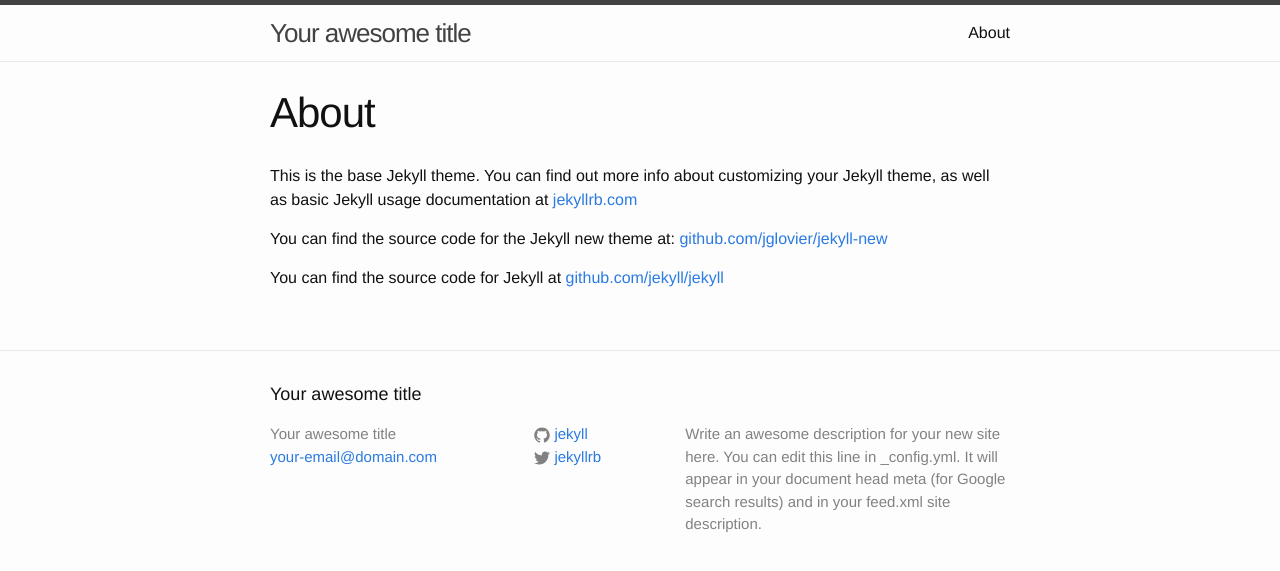
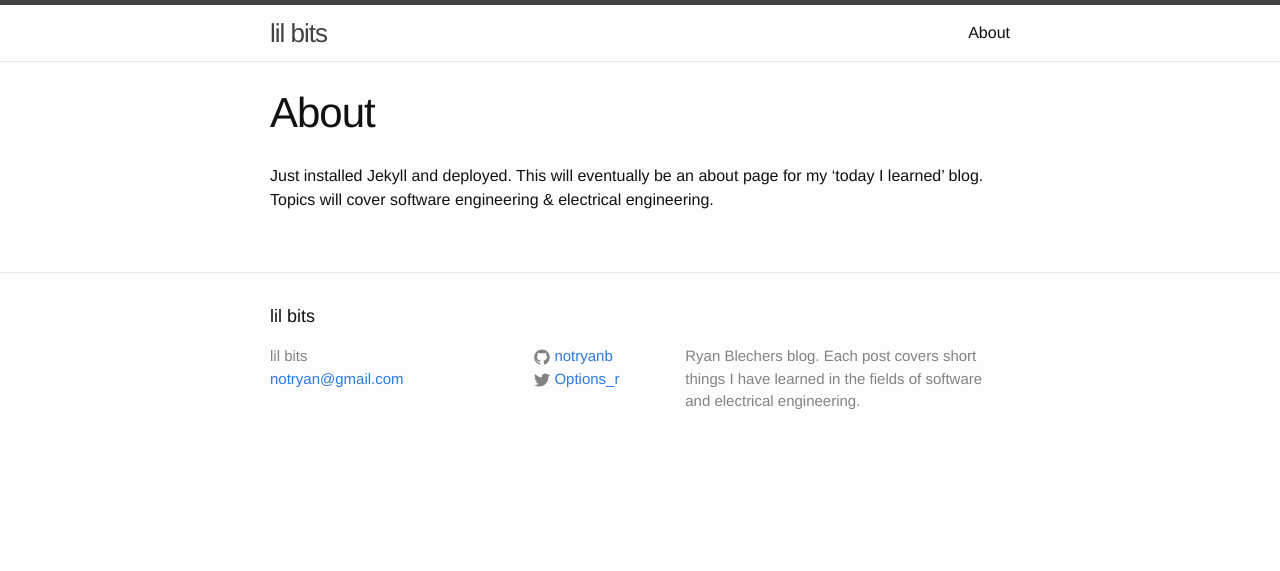
Before and after one commit to notryanb/notryanb.github.io, a Jekyll site: the page built from about.md, in a window 1280 px wide. Shown: the top 571 px of the page. Built offline with Jekyll 4.4.1, drawn with Linux system fonts in a browser that asks for light colours.

Commit message:
Update config with basic info

```diff
--- a/_config.yml
+++ b/_config.yml
@@ -1,14 +1,13 @@
 # Site settings
-title: Your awesome title
-email: your-email@domain.com
+title: 'lil bits'
+email: notryan@gmail.com
 description: > # this means to ignore newlines until "baseurl:"
-  Write an awesome description for your new site here. You can edit this
-  line in _config.yml. It will appear in your document head meta (for
-  Google search results) and in your feed.xml site description.
+  Ryan Blechers blog. Each post covers short things I have learned
+  in the fields of software and electrical engineering.
 baseurl: "" # the subpath of your site, e.g. /blog/
-url: "http://yourdomain.com" # the base hostname & protocol for your site
-twitter_username: jekyllrb
-github_username:  jekyll
+url: "http://notryan.github.com" # the base hostname & protocol for your site
+twitter_username: Options_r
+github_username:  notryanb
 
 # Build settings
 markdown: kramdown
--- a/about.md
+++ b/about.md
@@ -4,8 +4,4 @@
 permalink: /about/
 ---
 
-This is the base Jekyll theme. You can find out more info about customizing your Jekyll theme, as well as basic Jekyll usage documentation at [jekyllrb.com](http://jekyllrb.com/)
-
-You can find the source code for the Jekyll new theme at: [github.com/jglovier/jekyll-new](https://github.com/jglovier/jekyll-new)
-
-You can find the source code for Jekyll at [github.com/jekyll/jekyll](https://github.com/jekyll/jekyll)
+Just installed Jekyll and deployed. This will eventually be an about page for my 'today I learned' blog. Topics will cover software engineering & electrical engineering.
--- a/index.html
+++ b/index.html
@@ -17,7 +17,4 @@
       </li>
     {% endfor %}
   </ul>
-
-  <p class="rss-subscribe">subscribe <a href="{{ "/feed.xml" | prepend: site.baseurl }}">via RSS</a></p>
-
 </div>
```
Also changed, not shown: Gemfile (line endings or trailing spaces).
